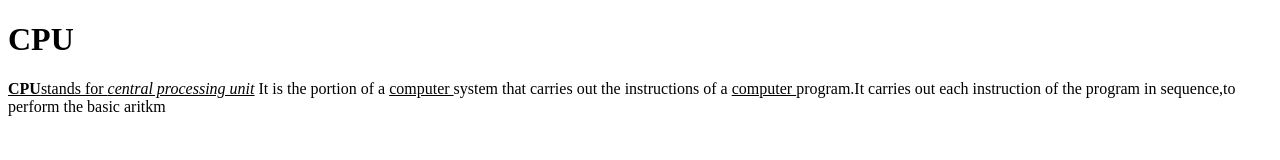
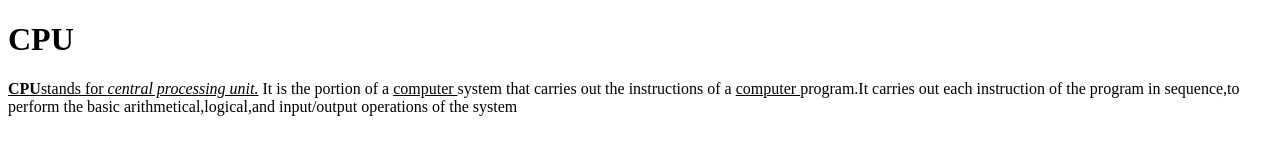
Before and after one commit to iamneo-production/cdccaafebcdeedadaeccdfffebaeceaec, a website: page public/index.html in a window 1280 px wide. Drawn offline with Linux system fonts and the light colour scheme.

Commit message:
Backup Commit

```diff
--- a/public/index.html
+++ b/public/index.html
@@ -4,6 +4,7 @@
     <h1> CPU </h1>
 </head>
 <body>
-    <p><u><b>CPU</b>stands for <i>central processing unit</i></u> It is the portion of a <u> computer </u> system that carries out the instructions of a <u> computer </u> program.It carries out each instruction of the program in sequence,to perform the basic aritkm
+    <p><u><b>CPU</b>stands for <i>central processing unit.</i></u>
+    It is the portion of a <u> computer </u> system that carries out the instructions of a <u> computer </u> program.It carries out each instruction of the program in sequence,to perform the basic arithmetical,logical,and input/output operations of the system
 </body>
 </html>
```
